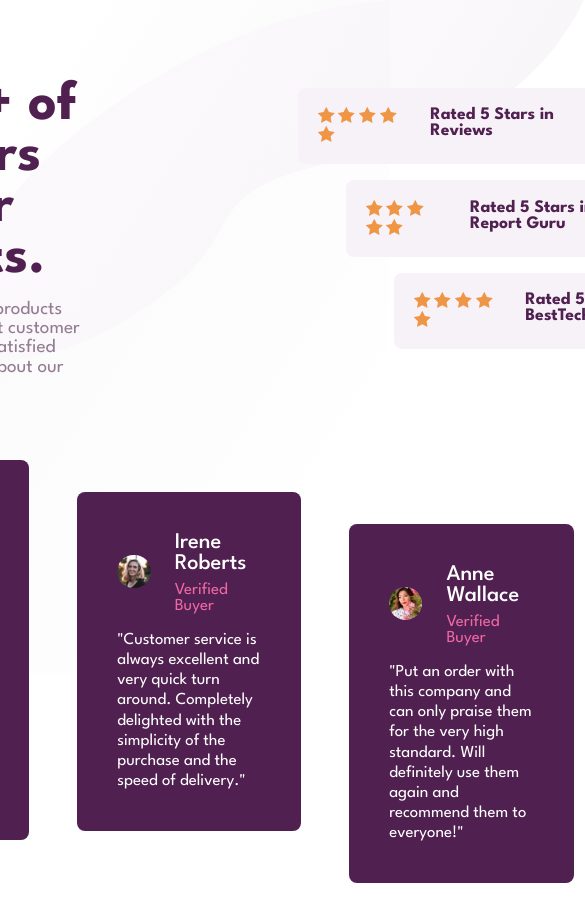
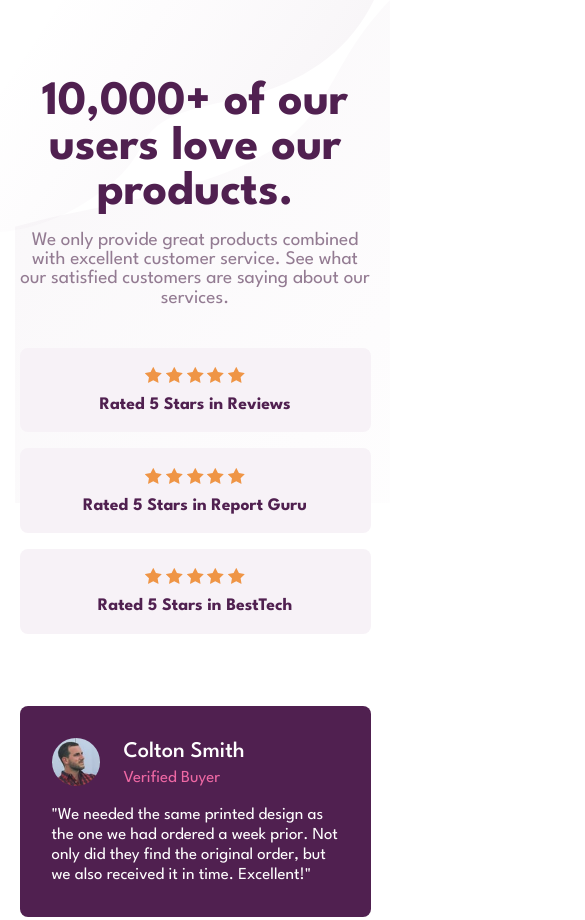
Before and after one commit to roraima1986/social-proof.github.io, a plain HTML site: page index.html in a window 390 px wide. Shown: the top 920 px of the page, 585 px wide, since content can reach past the window. Drawn offline with Linux system fonts and the light colour scheme.

Commit message:
Estilos responsivos CSS

```diff
--- a/index.html
+++ b/index.html
@@ -16,13 +16,13 @@
   <body>
     <!--Background image top-->
     <picture class="picture__top">
-      <source media="(max-width:375px)" srcset="./images/bg-pattern-top-mobile.svg">
+      <source media="(max-width:769px)" srcset="./images/bg-pattern-top-mobile.svg">
       <img src="./images/bg-pattern-top-desktop.svg" alt="image top" class="picture__top-image">
     </picture>
 
     <!--Background image bottom-->
     <picture class="picture__bottom">
-      <source media="(max-width:375px)" srcset="./images/bg-pattern-bottom-mobile.svg">
+      <source media="(max-width:769px)" srcset="./images/bg-pattern-bottom-mobile.svg">
       <img src="./images/bg-pattern-bottom-desktop.svg" alt="image bottom" class="picture__bottom-image">
     </picture>
 
--- a/styles.css
+++ b/styles.css
@@ -84,19 +84,19 @@ body {
     margin: 0.5rem;
     padding: 1.2rem;
     border-radius: 0.5rem;
-    width: 70%;
+    width: 30rem;
 }
 
 .rated__start {
-    margin-left: 10rem;
+    margin-left: 5rem;
 }
 
 .rated__middle {
-    margin-left: 13rem;
+    margin-left: 8rem;
 }
 
 .rated__end {
-    margin-left: 16rem;
+    margin-left: 11rem;
 }
 
 .rated__item {
@@ -178,3 +178,96 @@ body {
 }
 
 .attribution a {color: hsl(228, 45%, 44%);}
+
+/* MOBILE SCREEN */
+@media (max-width: 991px) {
+    .main {
+        width: 90%;
+    }
+
+    .left {
+        flex-basis: 50%;
+    }
+
+    .left__title {
+        font-size: 3rem;
+    }
+
+    .right {
+        flex-basis: 50%;
+    }
+
+    .right__rated {
+        width: 25rem;
+    }
+
+    .rated__start {
+        margin-left: 0rem;
+    }
+
+    .rated__middle {
+        margin-left: 3rem;
+    }
+
+    .rated__end {
+        margin-left: 6rem;
+    }
+
+    .card {
+        padding: 2rem;
+    }
+}
+
+@media (max-width: 847px) {
+    .layout__top {
+        flex-direction: column;
+    }
+
+    .left__title {
+        text-align: center;
+    }
+
+    .left__description {
+        text-align: center;
+    }
+
+    .right__rated {
+        width: 100%;
+    }
+
+    .rated__start,
+    .rated__middle,
+    .rated__end {
+        margin-left: 0;
+    }
+}
+
+@media (max-width: 769px) {
+    .layout__bottom {
+        flex-direction: column;
+        gap: 1rem;
+    }
+
+    .card__start,
+    .card__middle,
+    .card__end {
+        margin-top: 0;
+    }
+}
+
+@media (max-width: 438px) {
+    .right__rated {
+        flex-direction: column;
+        gap: 0.7rem;
+    }
+
+    .rated__container {
+        width: 100%;
+        text-align: center;
+    }
+
+    .rated__item {
+        width: 100%;
+        text-align: center;
+    }
+}
```
